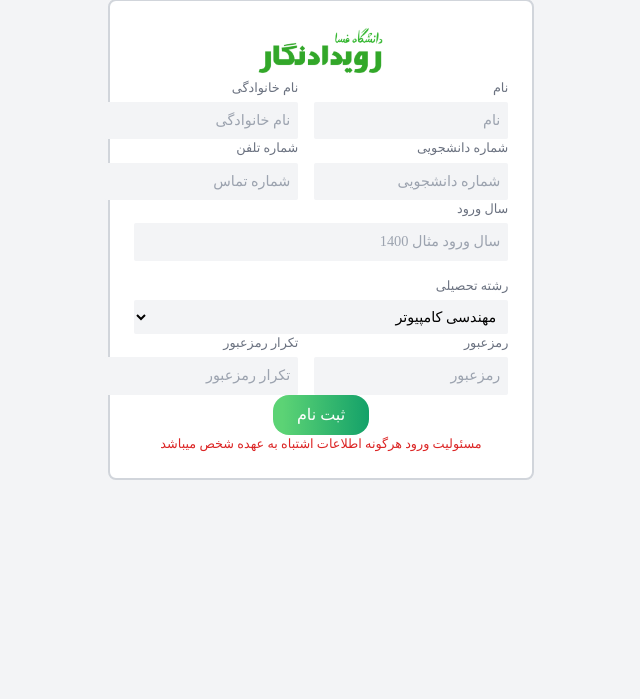
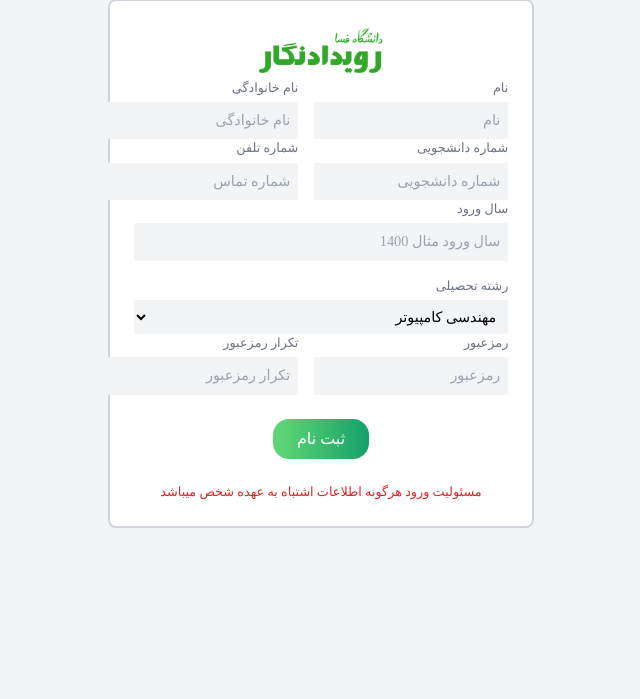
Before and after one commit to Fasa-UPC/rooydad-negar, a Django app: page /account/register in a window 1280 px wide. Shown: the part 17-716 px from the top of the page, without its empty margins (319-959 px from the left). Run offline with Django 5.2, Linux system fonts and the light colour scheme; data comes from the database, SQL or seed files in the repository; parts of the project's set-up code (start-up, migrations or seed data) failed here and were passed over; some web fonts are replaced.

Commit message:
fix comfirm bottom position

```diff
--- a/accounts_module/templates/register.html
+++ b/accounts_module/templates/register.html
@@ -73,7 +73,7 @@
             </div>
         </div>
         <p class="text-[0.8rem] mx-auto text-center text-red-500"></p>
-        <button class="text-white gr azar-bold text-[0.9rem] md:text-[1rem] rounded-2xl py-2 px-6 block mx-auto w-fit">
+        <button class="text-white gr azar-bold text-[0.9rem] my-6 md:text-[1rem] rounded-2xl py-2 px-6 block mx-auto w-fit">
             ثبت نام
         </button>
     </form>
```
